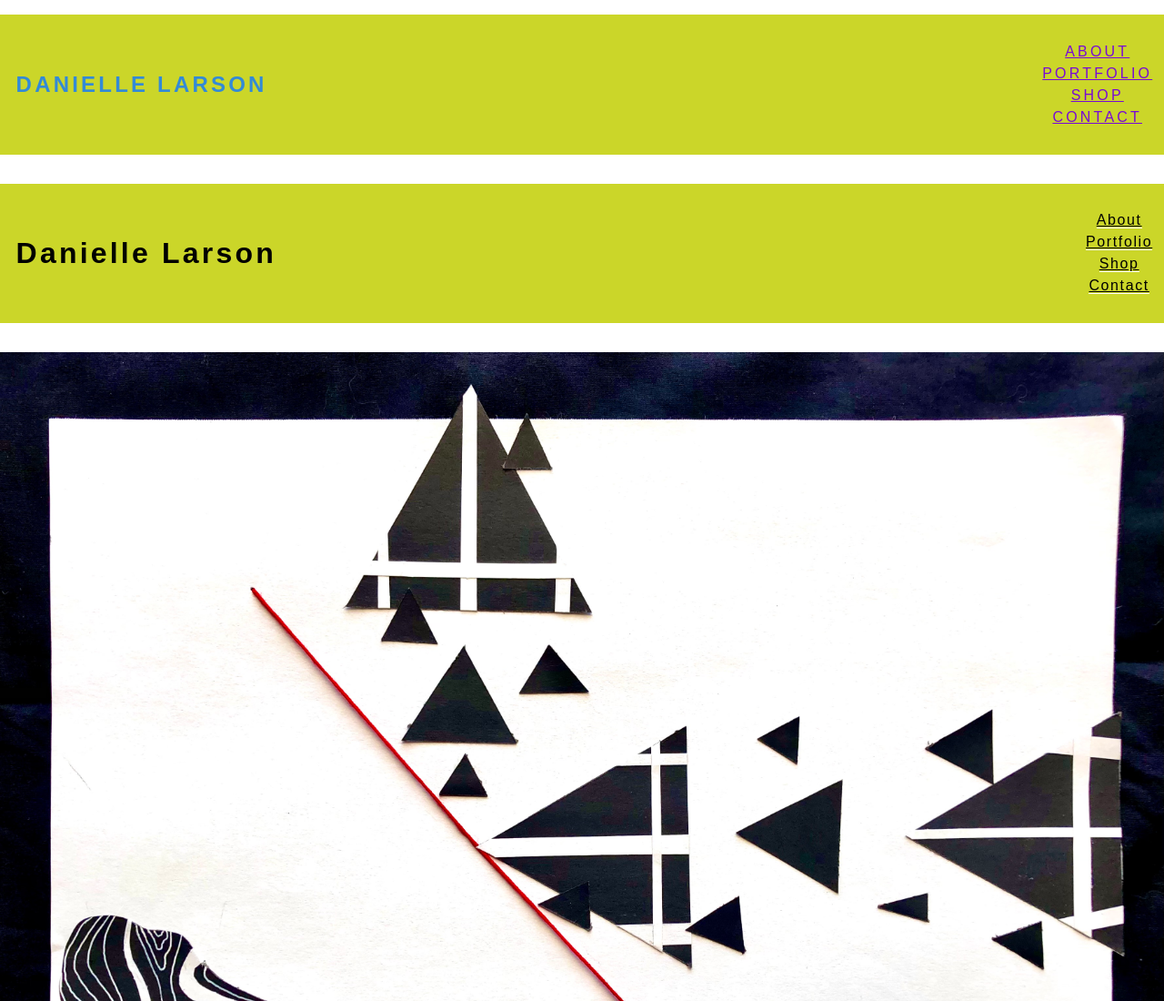
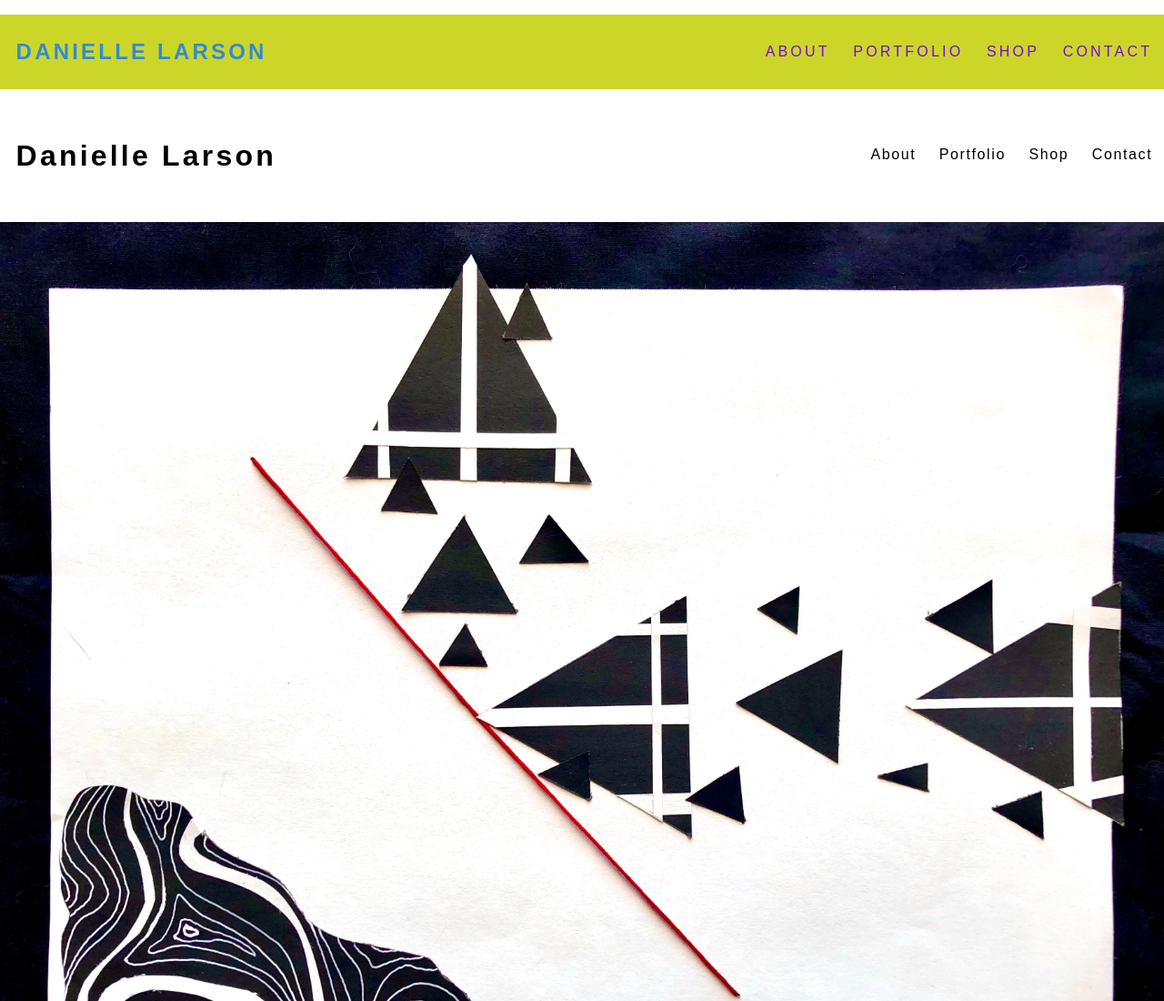
Before and after one commit to LarsonDanielle/Flexbox-Navbar, a plain HTML site: page index.html in a window 1280 px wide. Shown: the top 1100 px of the page at 91% size. Drawn offline with Linux system fonts and the light colour scheme.

Commit message:
fixed css

```diff
--- a/css/styles.css
+++ b/css/styles.css
@@ -56,7 +56,7 @@ img {
   text-align: center;
 }
 .logo a,
-.nav-menu {
+.nav-menu a {
   display: block;
   text-decoration: none;
   letter-spacing: 0.2rem;
@@ -80,7 +80,7 @@ img {
   transform: scale(0.9);
 }
 /* 2nd Navbar Styles*/
-.head-nav-2 {
+.header-nav-2 {
   background-color: #fff;
   font-family: "Poppins", sans-serif;
 }
```
